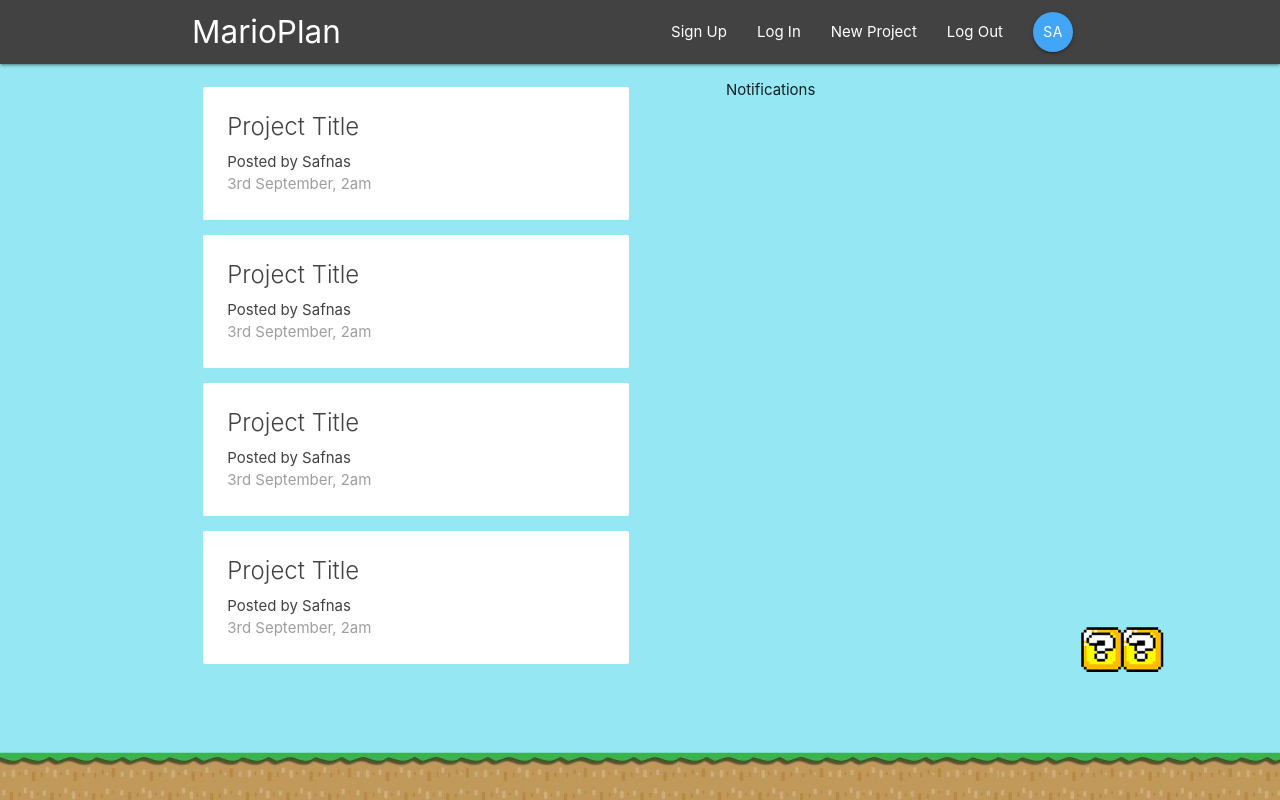
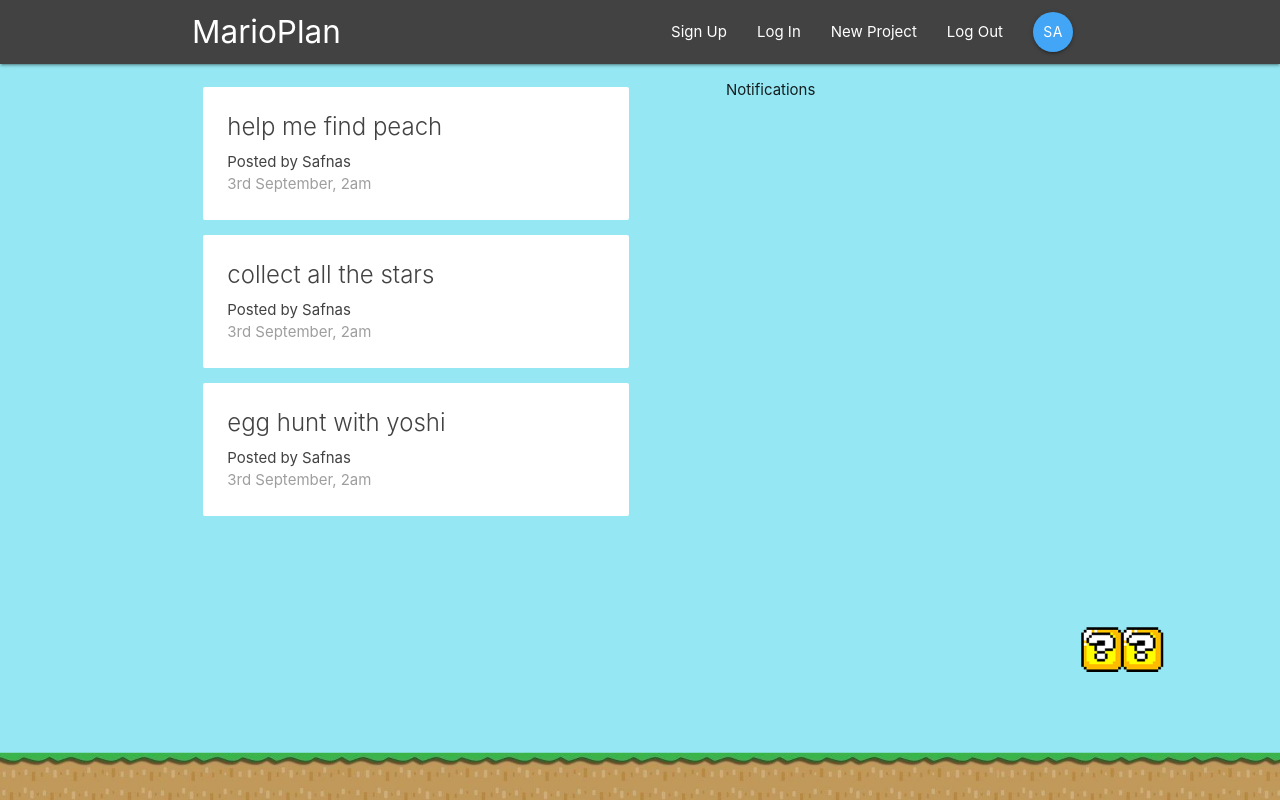
Before and after one commit to SafNaaz/react-redux-thunk-firebase, a React (Create React App) app: page / in a window 1280 px wide. Built offline with nearby package versions, Linux system fonts and the light colour scheme.

Commit message:
showing dummy data from store in dashboard

```diff
--- a/src/components/dashboard/Dashboard.js
+++ b/src/components/dashboard/Dashboard.js
@@ -5,12 +5,13 @@ import { connect } from 'react-redux'
 
 class Dashboard extends Component {
   render() {
-    console.log(this.props)
+    // console.log(this.props)
+    const {projects} = this.props
     return (
       <div className="dashboard container">
         <div className="row">
           <div className="col s12 m6">
-            <ProjectList />
+            <ProjectList  projects={projects}/>
           </div>
           <div className="col s12 m5 offset-m1">
             <Notifications />
--- a/src/components/projects/ProjectList.js
+++ b/src/components/projects/ProjectList.js
@@ -1,13 +1,14 @@
 import React from "react";
 import ProjectSummary from "./ProjectSummary";
 
-export default function ProjectList() {
+export default function ProjectList({projects}) {
   return (
     <div className="project-list section">
-      <ProjectSummary/>
-      <ProjectSummary/>
-      <ProjectSummary/>
-      <ProjectSummary/>
+      {projects && projects.map(project =>{
+        return (
+          <ProjectSummary project={project} key={project.id}/>
+        )
+      })}
     </div>
   );
 }
--- a/src/components/projects/ProjectSummary.js
+++ b/src/components/projects/ProjectSummary.js
@@ -1,10 +1,10 @@
 import React from "react";
 
-export default function ProjectSummary() {
+export default function ProjectSummary({project}) {
   return (
     <div className="card z-depth-0 project-summary">
       <div className="card-content grey-text text-darken-3">
-        <span className="card-title">Project Title</span>
+        <span className="card-title">{project.title}</span>
         <p>Posted by Safnas</p>
         <p className="grey-text">3rd September, 2am</p>
       </div>
```
